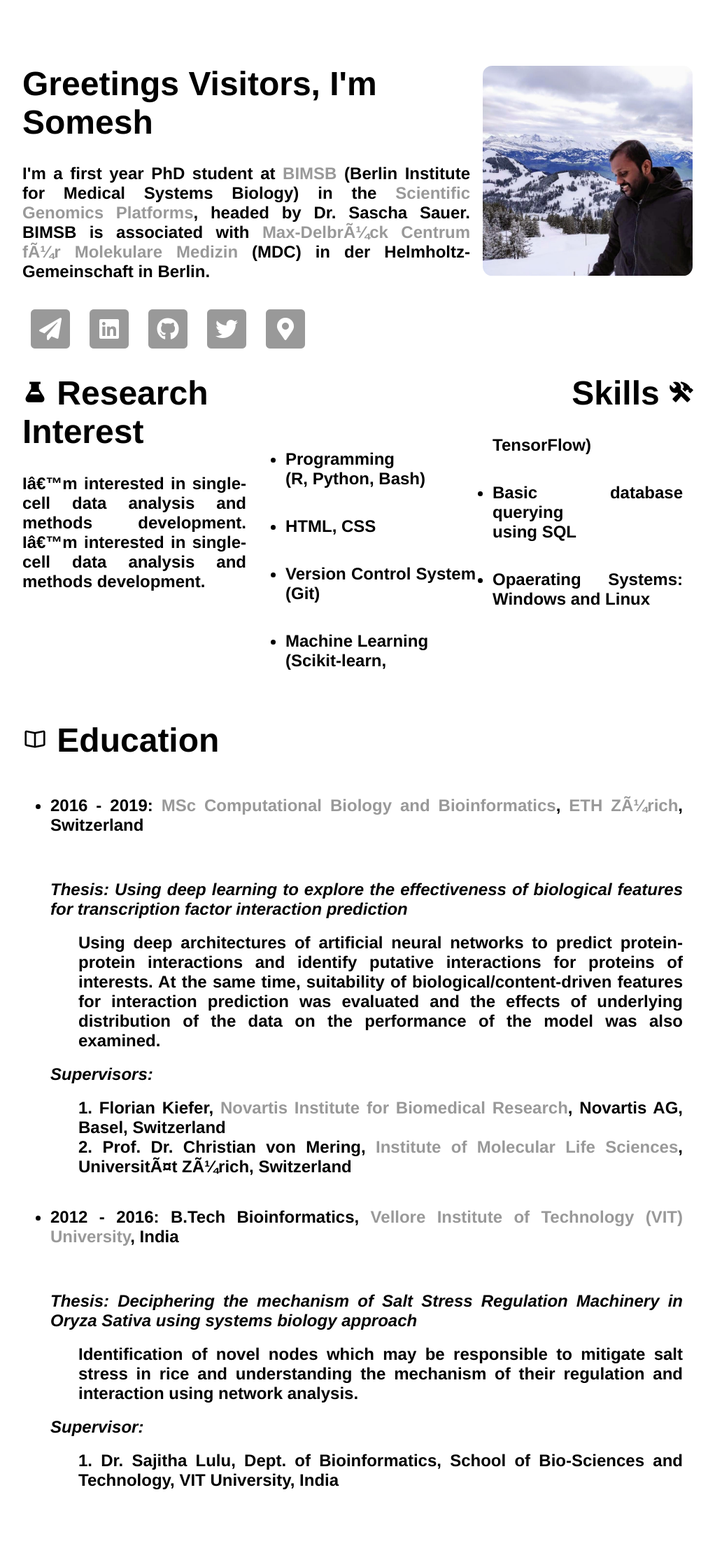
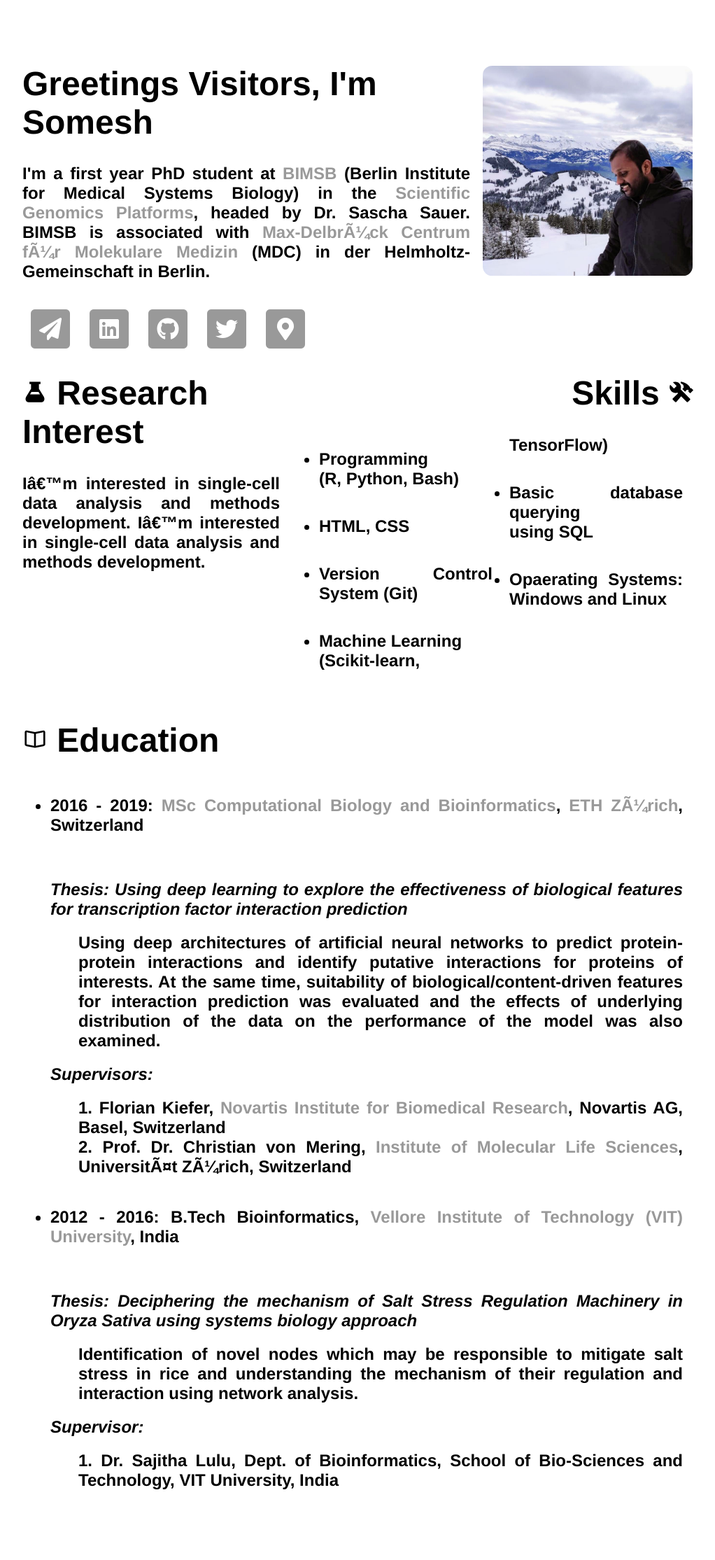
Before and after one commit to saisomesh2594/saisomesh2594.github.io, a Jekyll site: the page built from index.html, in a window 1280 px wide. Shown: the whole page at 70% size, without its empty margins (128-1150 px from the left). Built offline with Jekyll 4.4.1, drawn with Linux system fonts in a browser that asks for light colours.

Commit message:
Update main.css

```diff
--- a/css/main.css
+++ b/css/main.css
@@ -114,13 +114,13 @@ table, th, td {
 #researchtrial {
 	float: left;
 	justify-content: space-between;
-	width: 35%;
+	width: 40%;
 }
 
 #twitter {
 	padding-top: 0rem;
 	float: left;
-	width: 65%;
+	width: 60%;
 }
 
 
```
